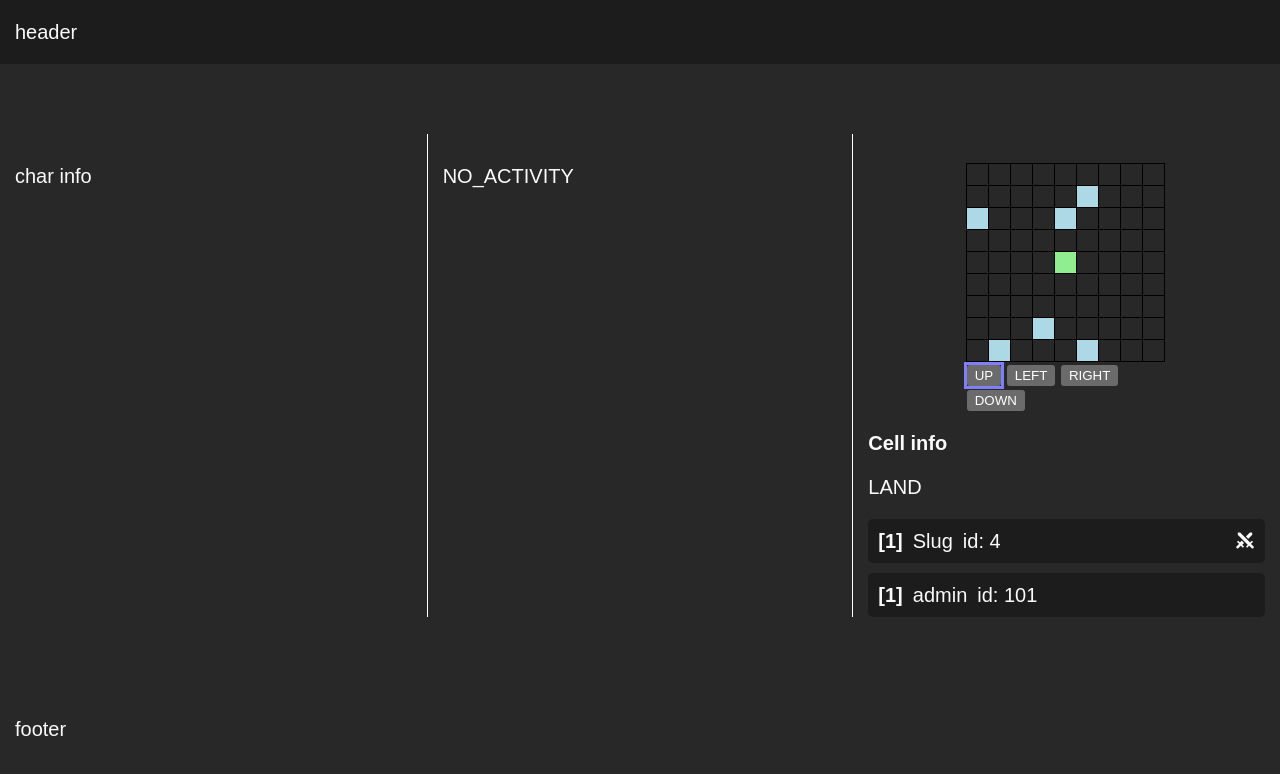
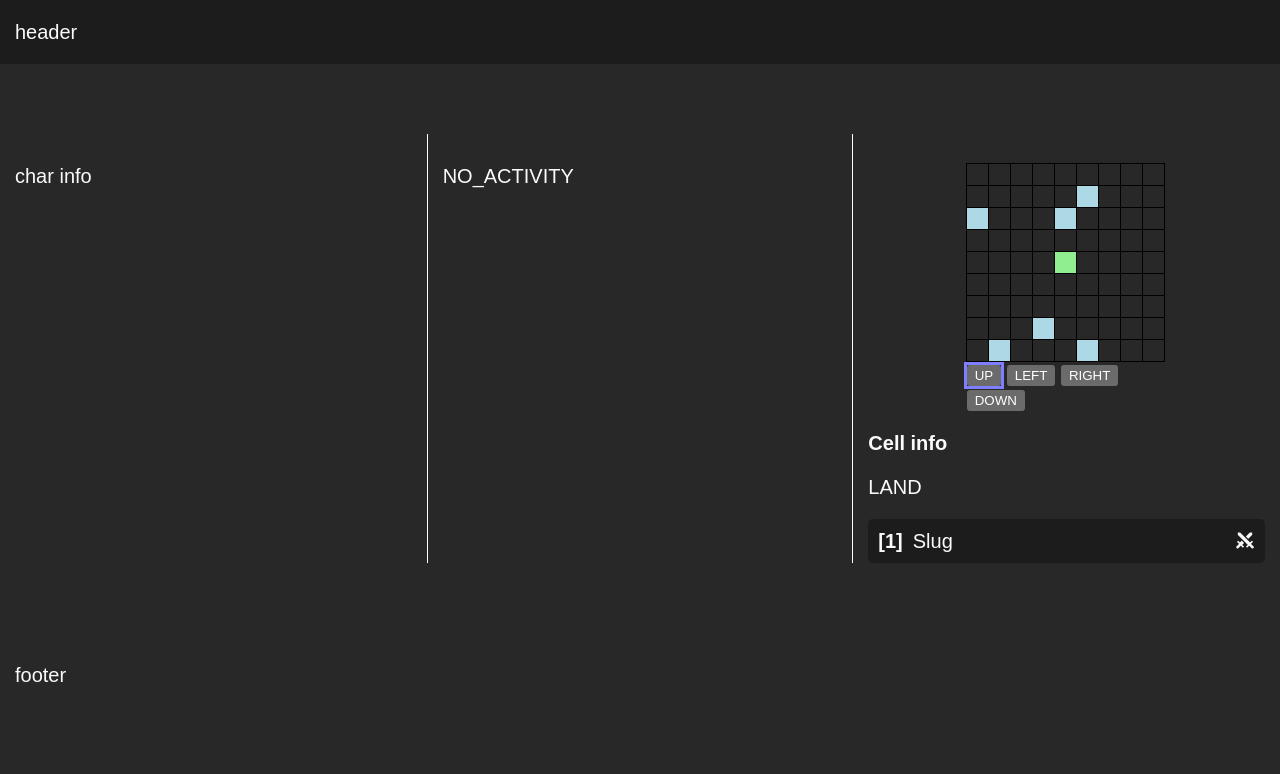
Before and after one commit to ArickCodeGuy/svelte-simple-mmo, a SvelteKit app: page / in a window 1280 px wide. Both pictures are taken after a click on the button "UP". Shown: the top 774 px of the page. Built offline with nearby package versions, Linux system fonts and the light colour scheme.

Commit message:
livingbutton refactor

```diff
--- a/src/components/CellInfo.svelte
+++ b/src/components/CellInfo.svelte
@@ -5,11 +5,7 @@
   import UILivingButtonContainer from '@/components/UI/Livings/UILivingButtonContainer.svelte';
   import { mapState } from '@/store/map';
   import { playerState } from '@/store/player';
-
-  const handleSwordClick = (npcId: number) => {
-    Server.initFight([player.id], [npcId]);
-    playerState.update((v) => Server.livingsController.findById(v.id));
-  };
+  import { livingToUILivingButtonProps } from '@/utils/livingToUILivingButtonProps';
 
   let player: Living;
   playerState.subscribe((v) => (player = v));
@@ -18,21 +14,34 @@
 
   $: cellType =
     map && player && map.layout[player.position.y][player.position.x].type;
-  $: livingArr = Server.livingsController.getLivingsByPosition(player.position);
+
+  $: livingArr = Server.livingsController
+    .getLivingsByPosition(player.position)
+    .filter((living) => living.id !== player.id);
+
+  $: items = livingArr.map((i) => ({
+    ...livingToUILivingButtonProps(i),
+    actions: [
+      {
+        f: () => {
+          Server.initFight([player.id], [i.id]);
+          playerState.update((v) => Server.livingsController.findById(v.id));
+        },
+        icon: 'sword-cross',
+      },
+    ],
+  }));
 </script>
 
 <div class="CellInfo">
-  {#if livingArr}
+  {#if items}
     <div class="CellInfo__title">Cell info</div>
     <div class="CellInfo__name">
       {cellType}
     </div>
-    {#if Array.isArray(livingArr)}
+    {#if Array.isArray(items)}
       <div class="CellInfo__npcArr">
-        <UILivingButtonContainer
-          items={livingArr}
-          onSwordClick={handleSwordClick}
-        />
+        <UILivingButtonContainer {items} />
       </div>
     {/if}
   {:else}
--- a/src/components/UI/Livings/UILivingButton.svelte
+++ b/src/components/UI/Livings/UILivingButton.svelte
@@ -1,26 +1,23 @@
 <script lang="ts">
-  import type { Living } from '@/backend/Controllers/Livings/types';
   import UIIcon from '@/components/UI/UIIcon.svelte';
+  import type { UILivingButtonProps } from './types';
 
-  export let living: Living;
-  export let onSwordClick: (LivivngId: number) => void;
+  export let props: UILivingButtonProps;
 </script>
 
-{#if living}
-  <div class="UILivivngButton">
-    <div class="UILivivngButton__lvl">[{living.lvl}]</div>
-    <div class="UILivivngButton__name">{living.name}</div>
-    <div>id: {living.id}</div>
-    <div class="UILivivngButton__right">
-      {#if living.protoId}
-        <UIIcon icon={'sword-cross'} onClick={() => onSwordClick(living.id)} />
-      {/if}
-    </div>
+<div class="UILivingButton">
+  <div class="UILivingButton__lvl">[{props.lvl}]</div>
+  <div class="UILivingButton__name">{props.name}</div>
+  <div class="UILivingButton__right">
+    {#each props.actions as action}
+      <UIIcon icon={action.icon} onClick={() => action.f(props)} />
+    {/each}
+    <!-- <UIIcon icon={'sword-cross'} onClick={() => {}} /> -->
   </div>
-{/if}
+</div>
 
 <style lang="scss">
-  .UILivivngButton {
+  .UILivingButton {
     cursor: pointer;
     display: flex;
     align-items: center;
--- a/src/components/UI/Livings/UILivingButtonContainer.svelte
+++ b/src/components/UI/Livings/UILivingButtonContainer.svelte
@@ -1,14 +1,13 @@
 <script lang="ts">
-  import type { Living } from '@/backend/Controllers/Livings/types';
   import UILivingButton from './UILivingButton.svelte';
+  import type { UILivingButtonProps } from './types';
 
-  export let items: Living[] = [];
-  export let onSwordClick: (npcId: number) => void;
+  export let items: UILivingButtonProps[] = [];
 </script>
 
 <div class="UILivingButtonContainer">
   {#each items as living}
-    <UILivingButton {living} {onSwordClick} />
+    <UILivingButton props={living} />
   {/each}
 </div>
 
--- /dev/null
+++ b/src/components/UI/Livings/types.ts
@@ -0,0 +1,12 @@
+export type UILivingButtonAction = {
+  f: (props: UILivingButtonProps) => void;
+  icon: string;
+};
+
+export type UILivingButtonProps = {
+  lvl: number;
+  name: string;
+  chp: number;
+  hp: number;
+  actions?: UILivingButtonAction[];
+};
--- /dev/null
+++ b/src/utils/livingToUILivingButtonProps.ts
@@ -0,0 +1,11 @@
+import type { Living } from '@/backend/Controllers/Livings/types';
+import type { UILivingButtonProps } from '@/components/UI/Livings/types';
+
+export const livingToUILivingButtonProps = (
+  living: Living
+): UILivingButtonProps => ({
+  lvl: living.lvl,
+  name: living.name,
+  chp: living.chp,
+  hp: living.stats.hp,
+});
```
